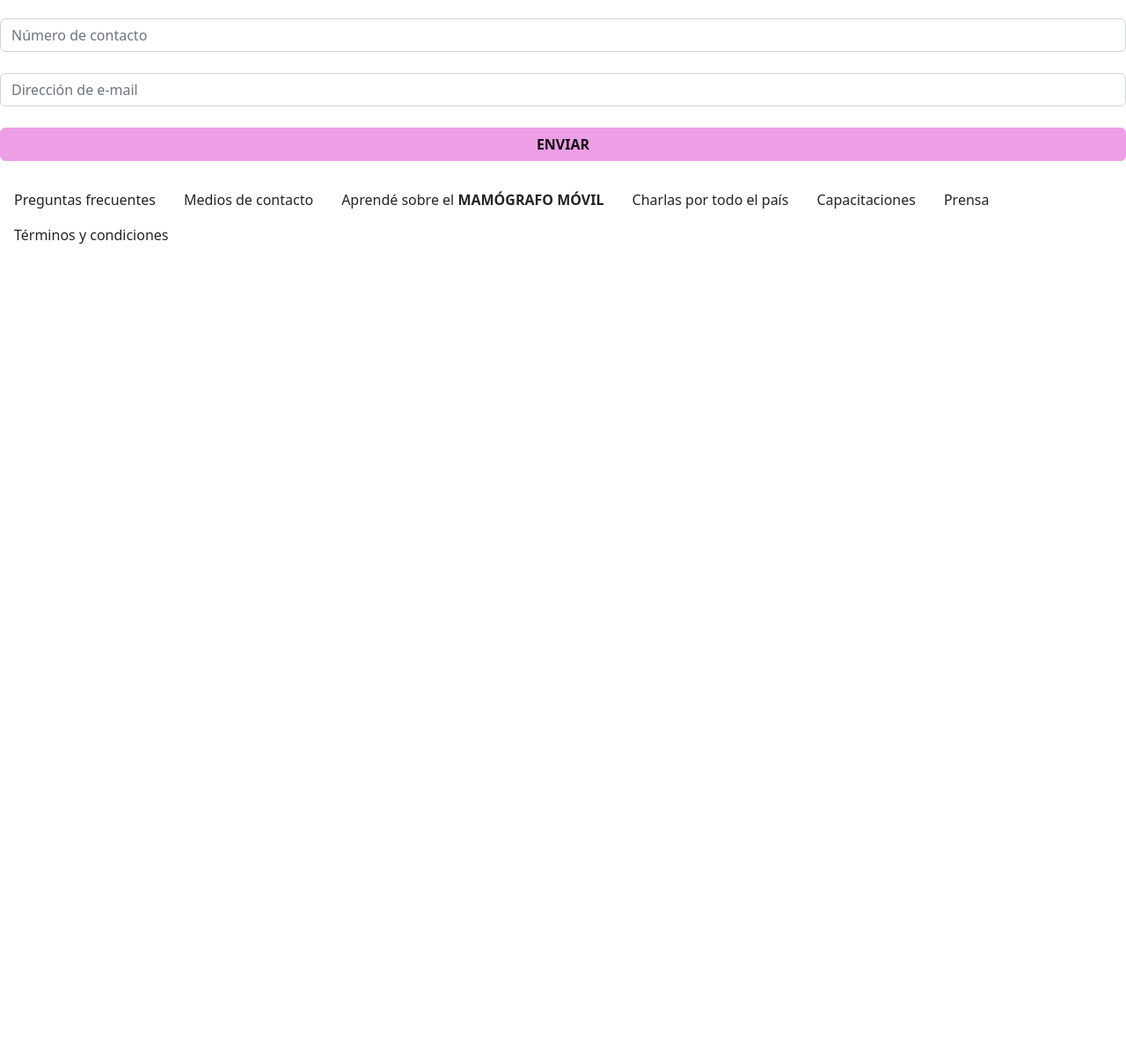
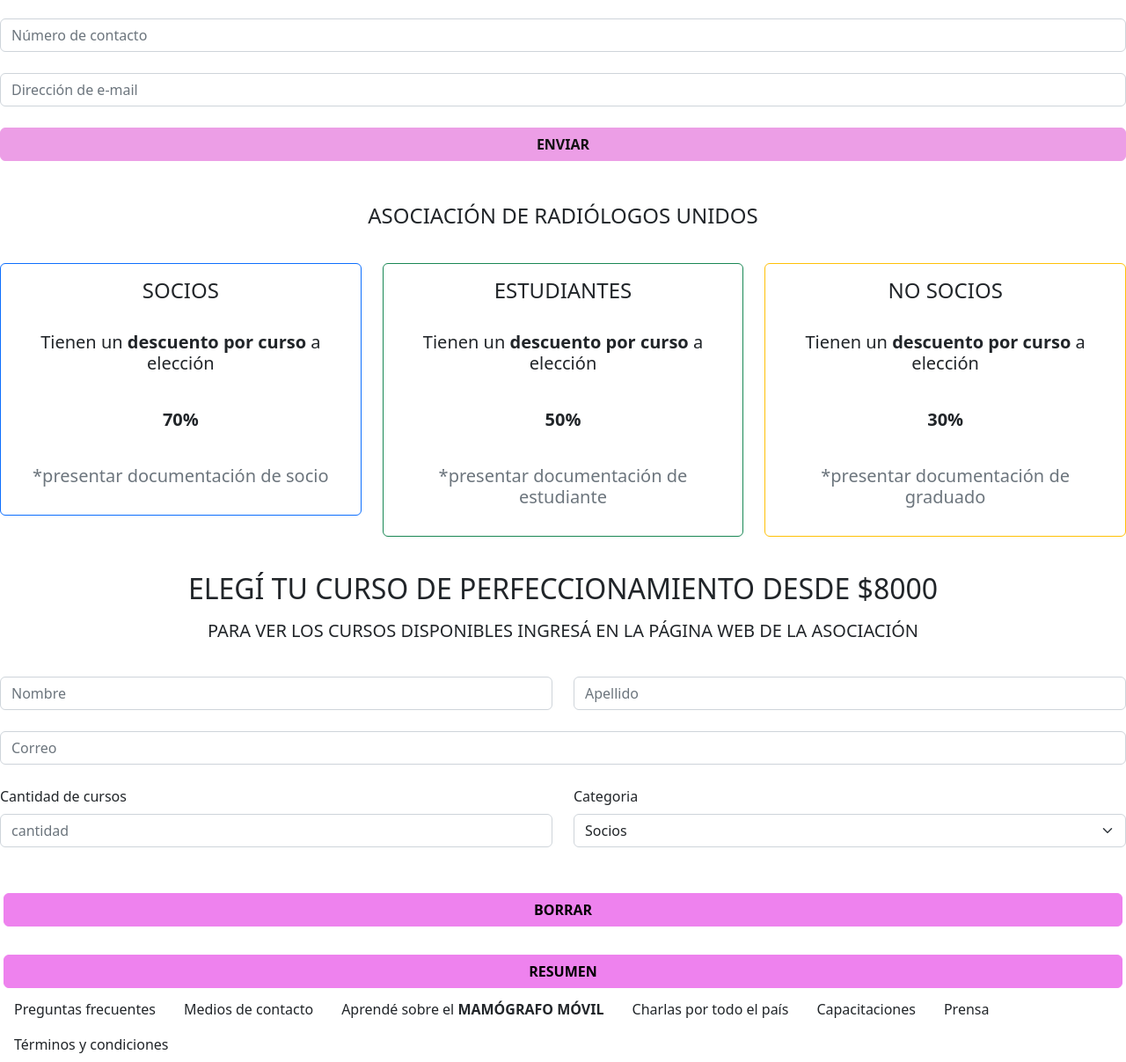
Before and after one commit to agustinabartolome/proyecto1-codoacodo, a plain HTML site: page index.html in a window 1280 px wide. Shown: the part 1549-2756 px from the top of the page at 88% size. Before the commit the page ends 1836 px from the top, so only its background shows below. Drawn offline with Linux system fonts and the light colour scheme.

Commit message:
Proyecto 3

```diff
--- a/index.html
+++ b/index.html
@@ -18,6 +18,7 @@
   />-->
 
   <link rel="stylesheet" href="assets/css/bootstrap.css">
+  <!--- link rel="stylesheet" href="assets/js/bootstrap.js"> />--->
 </head>
 
 <body>
@@ -44,6 +45,11 @@
         <form class="d-flex" role="search">
           <button class="btn btn-primary" href="#Cita" type="submit" style="color:black"> <strong>RESERVÁ CITA</strong></button>
         </form>
+
+        <li class="nav-item">
+          <a class="nav-link text-dark" href="#Asociacion"><strong>RADIÓLOGOS UNIDOS</strong> </a>
+        </li>
+
       </div>
 
 
@@ -296,6 +302,202 @@
   </section>
 
   <br>
+
+  <section id="Asociacion">
+
+    <br>
+
+    <h4>
+      <p class="text-center">
+        ASOCIACIÓN DE RADIÓLOGOS UNIDOS
+      </p>
+    </h4>
+
+    <br>
+
+
+    <div class="row row-cols-1 row-cols-md-3 g-4">
+      <div class="col">
+        <div class="card border-primary mb-3">
+
+          <div class="card-body">
+            <h4 class="card-title text-center">SOCIOS</h4>
+
+            <br>
+
+            <h5>
+
+
+              <p class="card-text text-center">Tienen un   <strong>descuento por curso</strong> a elección
+                <br>
+                <br>
+              </p>
+
+              <p class="text-center">
+
+                <strong>70%</strong>
+                  <br>
+                  <br>
+             </p>
+
+                <p class="text-secondary text-center">
+                  *presentar documentación de socio
+                </p>
+
+            </h5>
+          </div>
+        </div>
+      </div>
+
+
+      <div class="col">
+        <div class="card border-success mb-3">
+
+          <div class="card-body">
+
+            <h4 class="card-title text-center">ESTUDIANTES</h4>
+
+            <br>
+
+            <h5>
+
+
+            <p class="card-text text-center">Tienen un   <strong>descuento por curso</strong> a elección
+              <br>
+              <br>
+            </p>
+
+            <p class="text-center">
+
+            <strong>50%</strong>
+               <br>
+               <br>
+             </p>
+               <p class="text-secondary text-center">
+              *presentar documentación de estudiante
+            </p>
+
+          </h5>
+          </div>
+        </div>
+      </div>
+
+
+      <div class="col">
+        <div class="card border-warning mb-3">
+
+          <div class="card-body">
+
+            <h4 class="card-title text-center">NO SOCIOS</h4>
+
+            <br>
+
+
+            <h5>
+
+
+              <p class="card-text text-center">Tienen un   <strong>descuento por curso</strong> a elección
+                <br>
+                <br>
+              </p>
+
+              <p class="text-center">
+
+                <strong>30%</strong>
+                  <br>
+                  <br>
+              </p>
+
+              <p class="text-secondary text-center">
+                *presentar documentación de graduado
+              </p>
+
+
+            </h5>
+
+          </div>
+        </div>
+      </div>
+    </div>
+
+
+
+  <br>
+
+      <h2>
+        <p class="text-center">
+          ELEGÍ TU CURSO DE PERFECCIONAMIENTO DESDE $8000
+        </p>
+      </h2>
+
+    <h5>
+      <p class="text-center">
+        PARA VER LOS CURSOS DISPONIBLES INGRESÁ EN LA PÁGINA WEB DE LA ASOCIACIÓN
+      </p>
+    </h5>
+
+    <br>
+
+    <form id="form_cursos" method="post">
+      <div class="row">
+          <div class="col">
+            <input type="text" class="form-control" placeholder="Nombre" aria-label="Nombre">
+          </div>
+        <div class="col">
+          <input type="text" class="form-control" placeholder="Apellido" aria-label="Apellido">
+        </div>
+      </div>
+
+      <br>
+
+      <div class="row">
+        <div class="col">
+          <input type="text" class="form-control" placeholder="Correo" aria-label="email">
+        </div>
+      </div>
+
+      <br>
+
+      <div class="row">
+        <div class="col">
+          <label for="cantidad" class="form-label">Cantidad de cursos</label>
+          <input type="number" id="cantidad" class="form-control" placeholder="cantidad">
+        </div>
+
+        <div class="col">
+          <label for="categorias" class="form-label">Categoria</label>
+          <select id="categorias" class="form-select">
+            <option value="Socios">Socios</option>
+            <option value="Estudiantes">Estudiantes</option>
+            <option value="No socios">No socios</option>
+         </select>
+        </div>
+      </div>
+
+      <br>
+      <br>
+
+      <div class="row" id="liveAlertPlaceHolder"> </div>
+
+
+      <div class="col p-1 d-grid gap-2">
+        <button type="reset" class="btn btn-success"   style="background-color: violet; border-color: violet ; color: black" >
+          <strong>BORRAR</strong>
+        </button>
+      </div>
+      <br>
+      <div class="col p-1 d-grid gap-2">
+        <button type="submit" id="liveAlertBtn" class="btn btn-success" style="background-color: violet ; border-color: violet ; color: black" >
+          <strong>RESUMEN</strong>
+        </button>
+      </div>
+
+
+    </form>
+
+
+  </section>
+
   <footer>
 
     <ul class="nav bg-color:pink">
@@ -326,13 +528,16 @@
   </footer>
 
 
+<script src="main.js">
 
+
+</script>
 
 
 
   <script src="assets/js/bootstrap.js">
+  </script>
 
-  </script>
 
 
   <!-- JavaScript Bundle with Popper
--- /dev/null
+++ b/main.js
@@ -0,0 +1,39 @@
+function totalAPagar(cantCursos, caterogia){
+    const valorCurso = 8000;
+    let total = cantCursos * valorCurso;
+
+    switch (categoria){
+        case "Socios":
+            total = total - (total * 70 / 100)
+            break;
+        case "Estudiantes":
+            total = total - (total * 50 / 100)
+            break;
+        case "No socios":
+            total = total - (total * 30 / 100)
+            break;
+     }
+    return total
+}
+
+
+let boton = document.getElementById("liveAlertBtn")
+
+let formulario = document.getElementById("form_cursos")
+
+formulario.addEventListener("submit", (e)=>{
+    e.preventDefault();
+})
+
+
+boton.addEventListener("click", ()=>{
+    let cantidad = document.getElementById("cantidad").value
+    let categoria = document.getElementById("categorias").value
+
+
+    let valor = totalAPagar (cantCursos, categoria)
+
+    let divMensaje = document.getElementById("liveAlertPlaceHolder")
+    div.Mensaje.textContent = "Pago total: $" + valor
+}
+)
```
